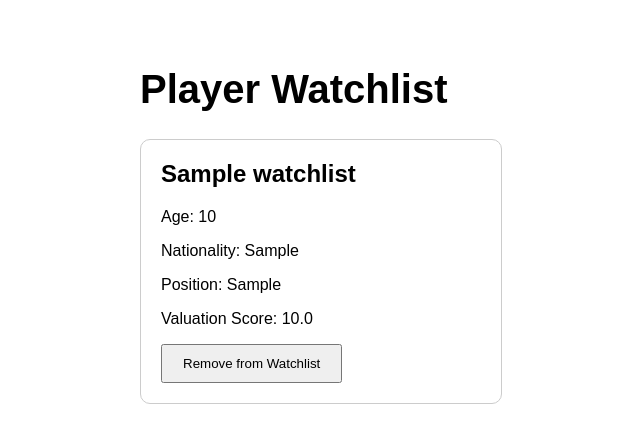
After one commit to paulwodi06-ui/football-scouting-platform, a Flask app: page /watchlist in a window 1280 px wide. The commit adds this page. Shown: the top 443 px of the page, without its empty margins (50-690 px from the left). Run offline with Flask 3, Linux system fonts and the light colour scheme; tables that the repository leaves empty hold one stand-in row (values such as "Sample post").

Commit message:
Add SQLite watchlist functionality

```diff
--- a/app.py
+++ b/app.py
@@ -1,13 +1,39 @@
-from flask import Flask, render_template, request
+from flask import Flask, render_template, request, redirect
 from dotenv import load_dotenv
 import os
 import requests
+import sqlite3
 
 app = Flask(__name__)
 load_dotenv()
 
 api_key = os.getenv("API_KEY")
 SEASON = 2024
+
+
+def get_db_connection():
+    conn = sqlite3.connect("players.db")
+    conn.row_factory = sqlite3.Row
+    return conn
+
+
+def init_db():
+    conn = get_db_connection()
+
+    conn.execute("""
+        CREATE TABLE IF NOT EXISTS watchlist (
+            id INTEGER PRIMARY KEY AUTOINCREMENT,
+            player_id INTEGER UNIQUE,
+            name TEXT NOT NULL,
+            age INTEGER,
+            nationality TEXT,
+            position TEXT,
+            valuation_score REAL
+        )
+    """)
+
+    conn.commit()
+    conn.close()
 
 
 def age_score(age):
@@ -199,6 +225,7 @@ def build_player_data(stats_data):
     pass_accuracy = passes["accuracy"] or 0
 
     player_data = {
+        "player_id": player["id"],
         "name": player["name"],
         "age": player["age"],
         "nationality": player["nationality"],
@@ -298,8 +325,69 @@ def compare_players():
     return render_template("compare.html")
 
 
+@app.route("/watchlist/add", methods=["POST"])
+def add_to_watchlist():
+    player_id = request.form["player_id"]
+    name = request.form["name"]
+    age = request.form["age"]
+    nationality = request.form["nationality"]
+    position = request.form["position"]
+    valuation_score = request.form["valuation_score"]
+
+    conn = get_db_connection()
+
+    conn.execute("""
+        INSERT OR IGNORE INTO watchlist
+        (player_id, name, age, nationality, position, valuation_score)
+        VALUES (?, ?, ?, ?, ?, ?)
+    """, (
+        player_id,
+        name,
+        age,
+        nationality,
+        position,
+        valuation_score
+    ))
+
+    conn.commit()
+    conn.close()
+
+    return "Player saved to watchlist"
+
+
+@app.route("/watchlist")
+def watchlist():
+    conn = get_db_connection()
+
+    players = conn.execute(
+        "SELECT * FROM watchlist"
+    ).fetchall()
+
+    conn.close()
+
+    return render_template(
+        "watchlist.html",
+        players=players
+    )
+
+
+@app.route("/watchlist/remove/<int:player_id>", methods=["POST"])
+def remove_from_watchlist(player_id):
+    conn = get_db_connection()
+
+    conn.execute(
+        "DELETE FROM watchlist WHERE player_id = ?",
+        (player_id,)
+    )
+
+    conn.commit()
+    conn.close()
+
+    return redirect("/watchlist")
+
+
 if __name__ == "__main__":
+    init_db()
     app.run(debug=True)
 
-
 # Exercises
--- /dev/null
+++ b/templates/watchlist.html
@@ -0,0 +1,37 @@
+<!DOCTYPE html>
+<html lang="en">
+
+<head>
+    <meta charset="UTF-8">
+    <title>Watchlist</title>
+    <link rel="stylesheet" href="{{ url_for('static', filename='style.css') }}">
+</head>
+
+<body>
+
+    <h1>Player Watchlist</h1>
+
+    {% if players %}
+
+    {% for player in players %}
+    <div class="player-card">
+        <h2>{{ player.name }}</h2>
+        <p>Age: {{ player.age }}</p>
+        <p>Nationality: {{ player.nationality }}</p>
+        <p>Position: {{ player.position }}</p>
+        <p>Valuation Score: {{ player.valuation_score }}</p>
+        <form method="POST" action="/watchlist/remove/{{ player.player_id }}">
+            <button type="submit">Remove from Watchlist</button>
+        </form>
+    </div>
+    {% endfor %}
+
+    {% else %}
+
+    <p>No players saved yet.</p>
+
+    {% endif %}
+
+</body>
+
+</html>
```
Also changed, not shown: templates/player.html (+14 -0 lines), 1 other file.
